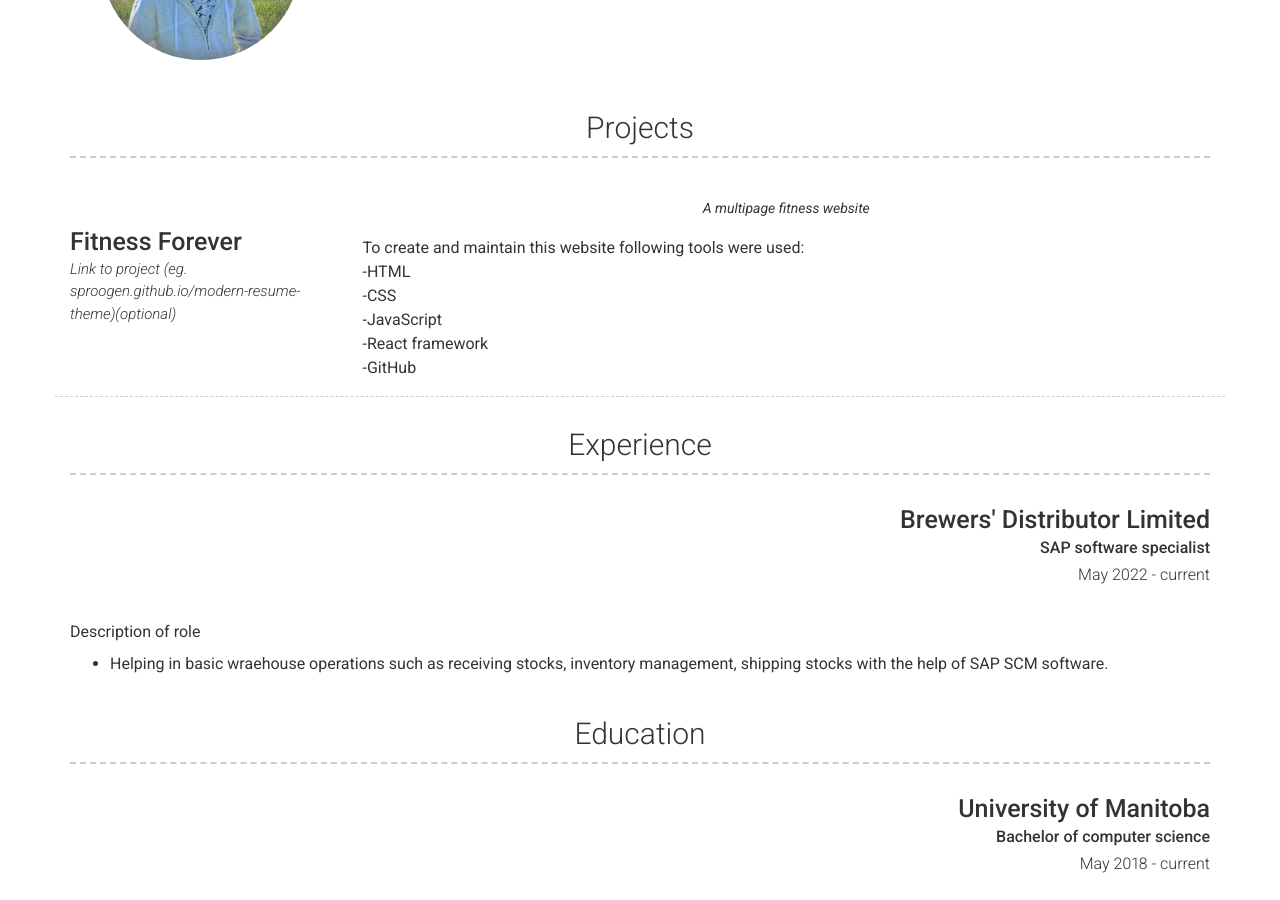
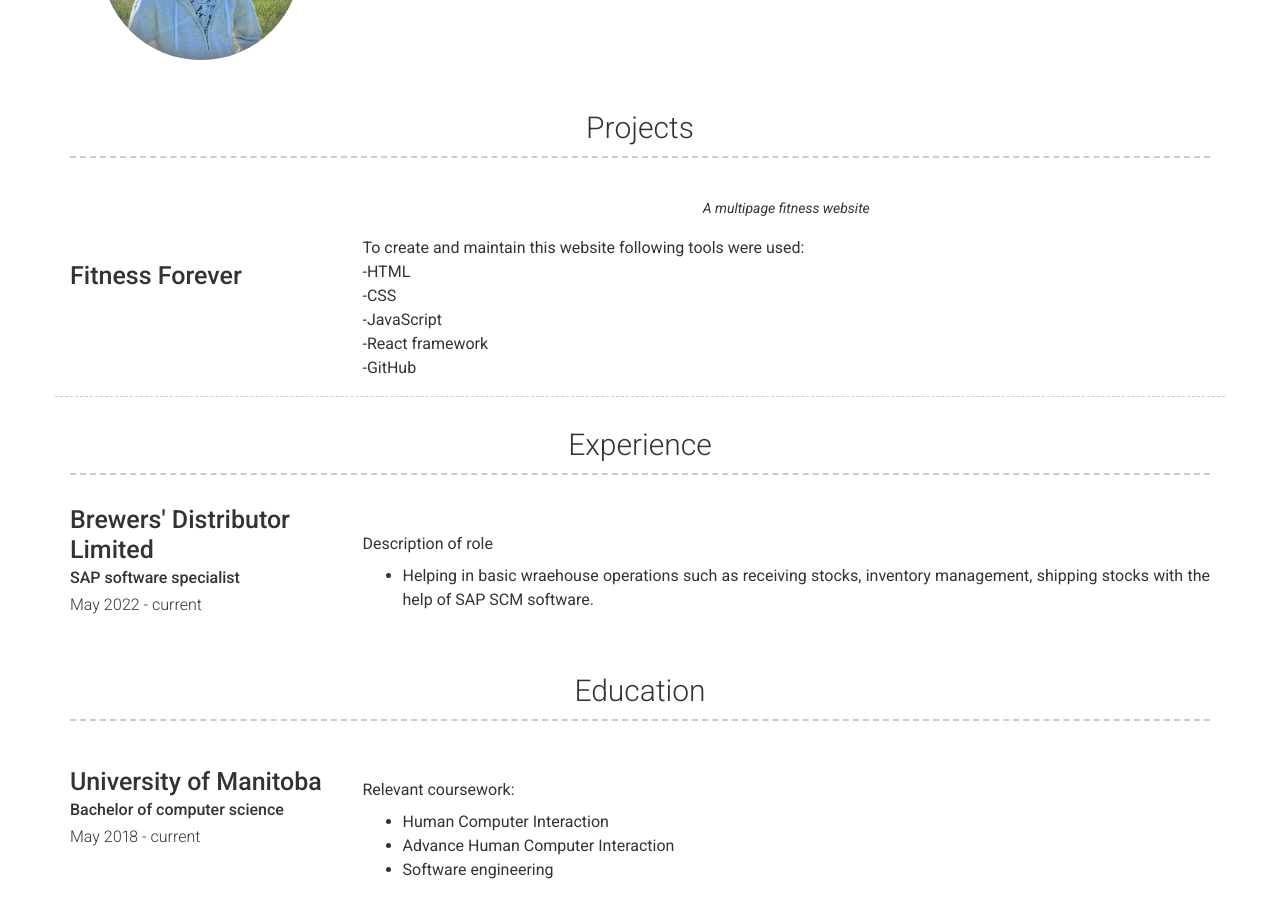
Before and after one commit to 09Deep/09Deep.github.io, a Jekyll site: the page built from index.md, in a window 1280 px wide and 900 px high, scrolled down 419 px. Built offline with Jekyll 4.4.1, drawn with Linux system fonts in a browser that asks for light colours; nearby versions of some CDN libraries.

Commit message:
Update _config.yml

```diff
--- a/_config.yml
+++ b/_config.yml
@@ -18,23 +18,6 @@ phone: (431)990 2009
 # Dark Mode (true/false/never)
 darkmode: false
 
-# Social links
-
-# Additional icon links
-#additional_links:
-#- title: Link name
-# icon: Font Awesome brand icon name (eg. fab fa-twitter) (https://fontawesome.com/icons?d=gallery&s=brands&m=free)
-#url: Link url (eg. https://google.com)
-# - title: another link
-#   icon: font awesome brand icon name (eg. fab fa-twitter) (https://fontawesome.com/icons?d=gallery&s=brands&m=free)
-#   url: Link url (eg. https://google.com)
-
-# Google Analytics and Tag Manager
-# Using more than one of these may cause issues with reporting
-# gtm: "GTM-0000000"
-# gtag: "UA-00000000-0"
-# google_analytics: "UA-00000000-0"
-
 # About Section
 # about_title: About Me (Use this to override about section title)
 about_profile_image: images/profilepic.jpg
@@ -49,15 +32,6 @@ content:
           weak # Value of `weak` will display a weak border below this item. # Any
           # other value (or no value) means no border will be displayed
         title: Fitness Forever
-        link: Link to project (eg. sproogen.github.io/modern-resume-theme)(optional)
-        #link_text: Link Text
-        #additional_links:
-        #- title:  Github page for project (eg. sproogen/modern-resume-theme)
-        # icon: fab fa-github
-        # url: Link to project (eg. sproogen.github.io/modern-resume-theme)(optional)
-        #- title:  Github page for project (eg. sproogen/modern-resume-theme)
-        # icon: fab fa-github
-        # url: Link to project (eg. sproogen.github.io/modern-resume-theme)(optional)
         quote: >
           A multipage fitness website
         description: | # this will include new lines to allow paragraphs
@@ -70,7 +44,7 @@ content:
   - title: Experience
     layout: list
     content:
-      - layout: top-right
+      - layout: left
         title: Brewers' Distributor Limited
         sub_title: SAP software specialist
         caption: May 2022 - current
@@ -83,7 +57,7 @@ content:
   - title: Education
     layout: list
     content:
-      - layout: top-right
+      - layout: left
         title: University of Manitoba
         sub_title: Bachelor of computer science
         caption: May 2018 - current
@@ -107,10 +81,6 @@ content:
 footer_show_references: true
 # references_title: References on request (Override references text)
 
-# Build settings
-# theme: modern-resume-theme (Use this is you are hosting your resume yourself)
-# remote_theme: sproogen/modern-resume-theme (Use this if you are hosting your resume on GitHub)
-
 sass:
   sass_dir: _sass
   style: compressed
```
